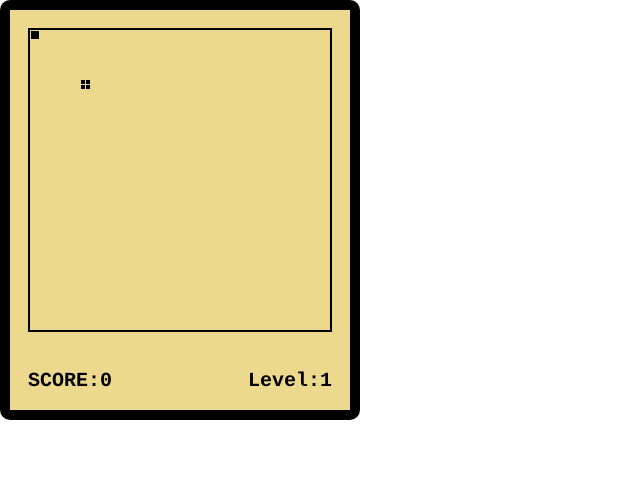
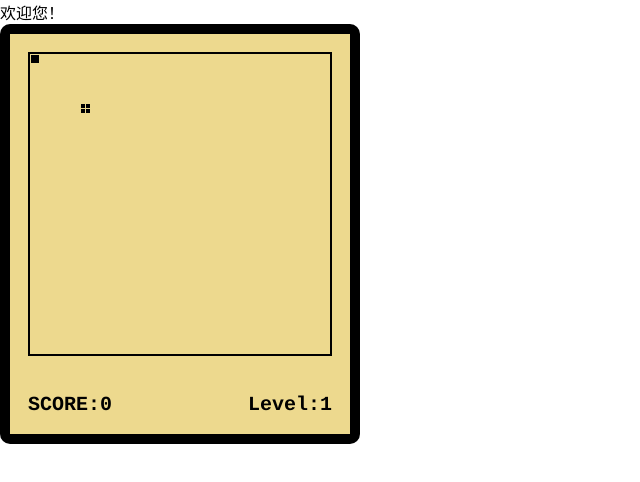
Before and after one commit to kakavae/snake-game, a website built with webpack: page src/index.html in a window 1280 px wide. Shown: the whole page, without its empty margins (0-640 px from the left). Built offline with nearby package versions, Linux system fonts and the light colour scheme.

Commit message:
在testBranch分支修改index然后测试分支合并

```diff
--- a/src/index.html
+++ b/src/index.html
@@ -7,6 +7,7 @@
   <title>Document</title>
 </head>
 <body>
+  <div>欢迎您！</div>
   <div id="main">
     <!-- 设置游戏的舞台 -->
     <div id="stage">
```
